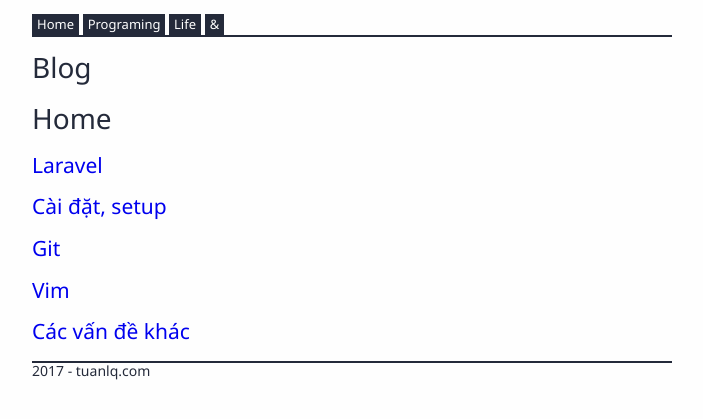
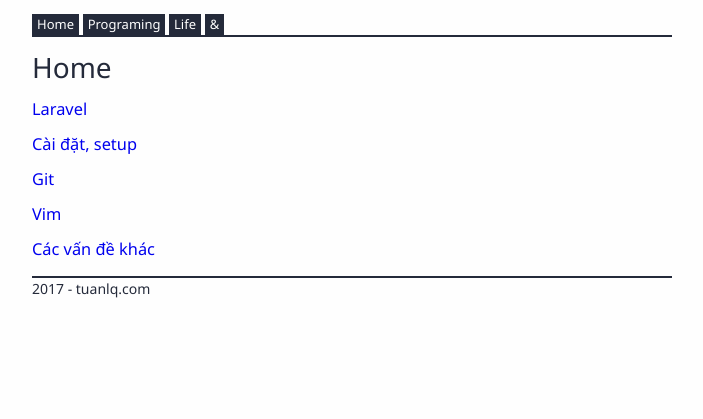
Before and after one commit to tuanle/tuanle.github.io, a Jekyll site: the page built from index.md, in a window 1280 px wide. Shown: the top 419 px of the page, without its empty margins (160-863 px from the left). Built offline with Jekyll 4.4.1, drawn with Linux system fonts in a browser that asks for light colours.

Commit message:
[temp] Temporary commit in 2017-02-16 07:12

```diff
--- a/assets/css/main.css
+++ b/assets/css/main.css
@@ -136,6 +136,7 @@ h1#title {
 footer {
     border-top: 2px solid #242a3a;
     margin: 16px 0;
+    padding: 3px 0;
 }
 
 pre code {
--- a/index.md
+++ b/index.md
@@ -1,16 +1,14 @@
 ---
 layout: default
-title: Blog
+title: Home
 ---
 
-# Home
+### [Laravel](/laravel)
 
-## [Laravel](/laravel)
+### [Cài đặt, setup](/setup)
 
-## [Cài đặt, setup](/setup)
+### [Git](/git)
 
-## [Git](/git)
+### [Vim](/vim)
 
-## [Vim](/vim)
-
-## [Các vấn đề khác](/other)
+### [Các vấn đề khác](/other)
```
